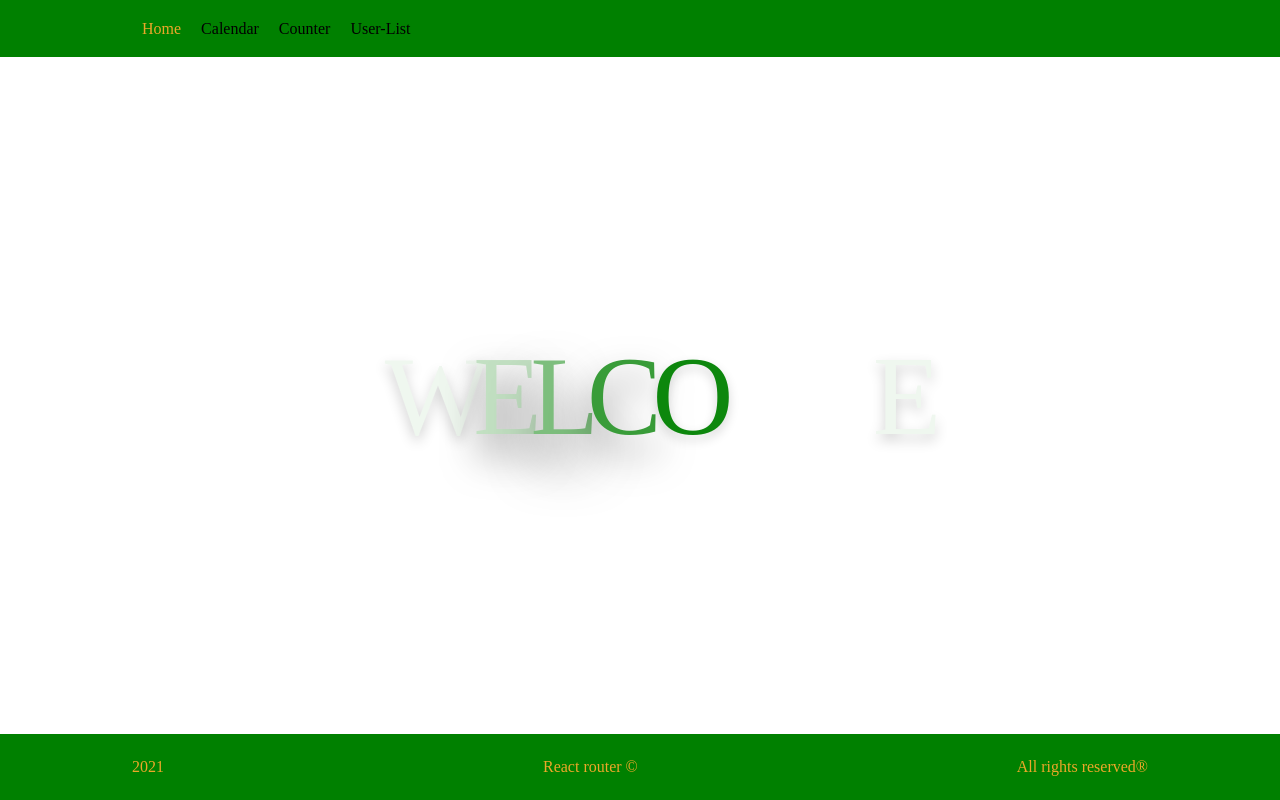
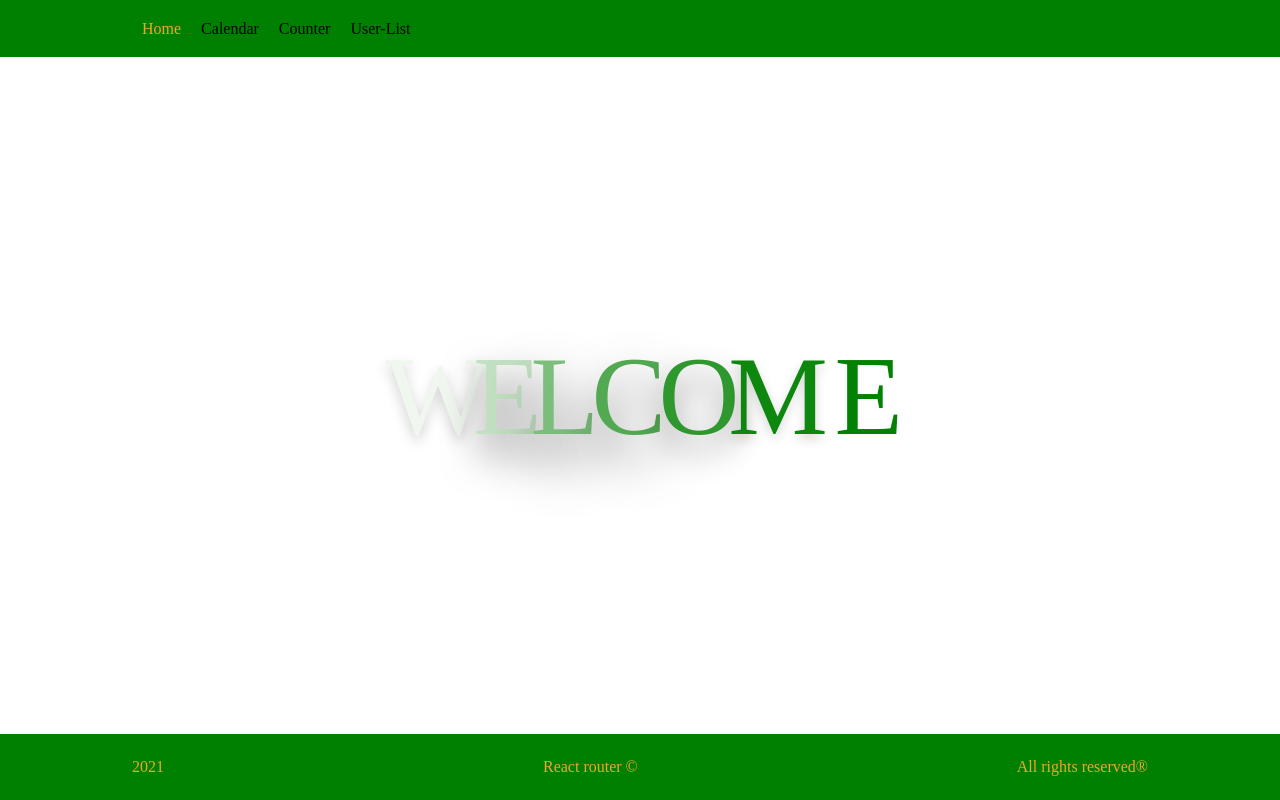
Before and after one commit to EvgenStr/react-calendar, a React (Create React App) app: page / in a window 1280 px wide. Built offline with nearby package versions, Linux system fonts and the light colour scheme; a web font is replaced by a local one.

Commit message:
changed animation delay

```diff
--- a/src/components/Home/Home.module.sass
+++ b/src/components/Home/Home.module.sass
@@ -23,16 +23,16 @@
       animation-delay: 1s
 
     &:nth-child(4)
-      animation-delay: 1.5s
+      animation-delay: 1.3s
 
     &:nth-child(5)
+      animation-delay: 1.6s
+
+    &:nth-child(6)
       animation-delay: 2s
 
-    &:nth-child(6)
-      animation-delay: 2.5s
-
     &:nth-child(7)
-      animation-delay: 3s
+      animation-delay: 2.3s
 
 @keyframes move
   0%
```
